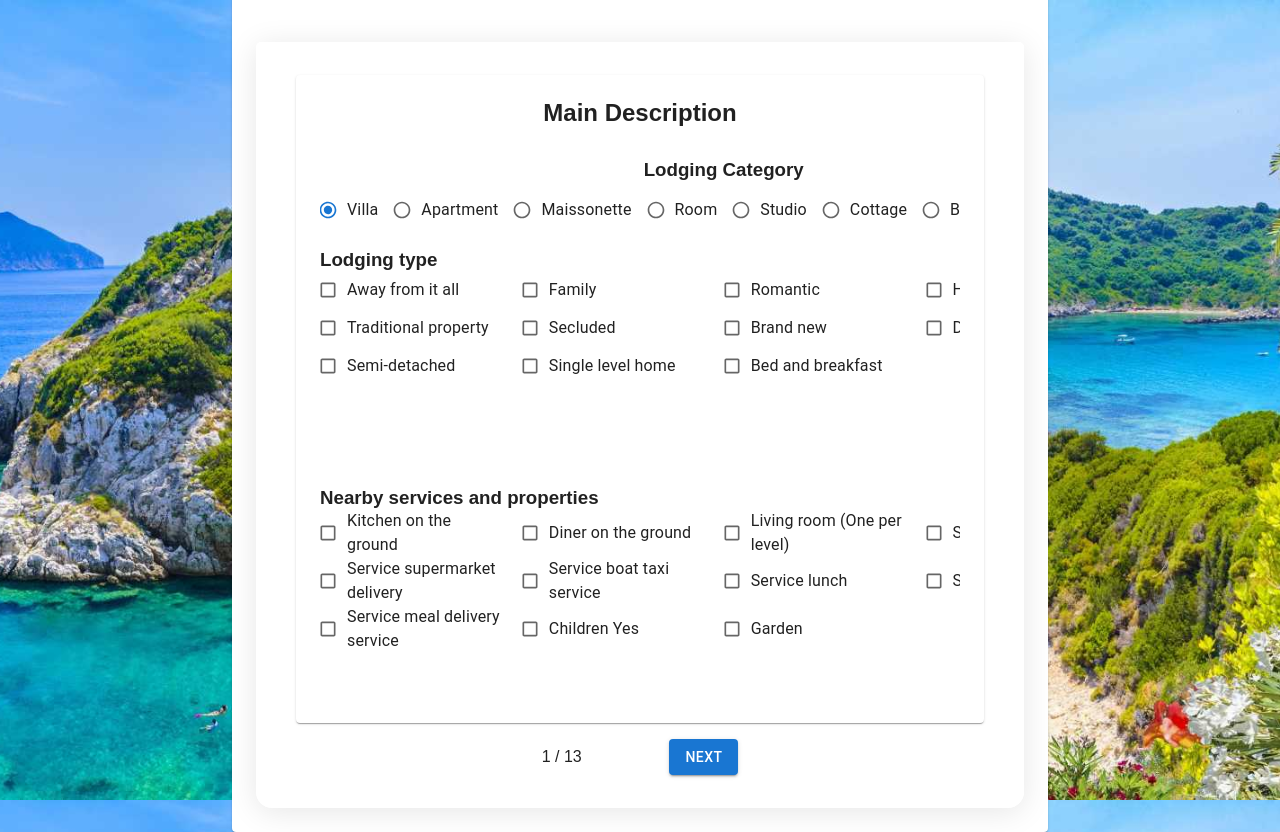
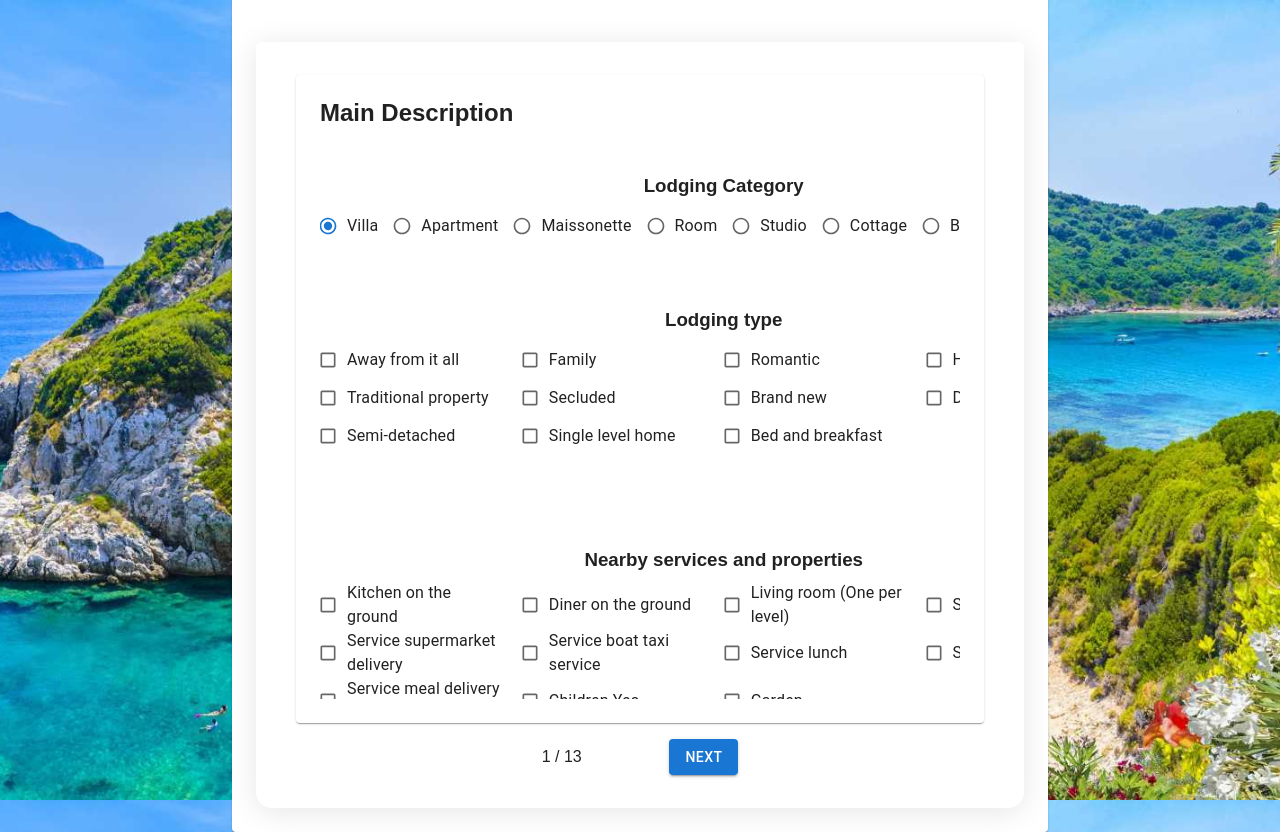
Before and after one commit to iantsene/new_owner_form, a Next.js app: page / in a window 1280 px wide. Built offline with nearby package versions, Linux system fonts and the light colour scheme.

Commit message:
Version 0.91, minor adjustments

```diff
--- a/src/app/stylesheets/card-content.scss
+++ b/src/app/stylesheets/card-content.scss
@@ -1,3 +1,9 @@
+.form-title {
+    display: flex;
+    justify-content: flex-start;
+    margin-bottom: 3rem;
+}
+
 .extra-categories{
     display: flex;
     gap: 45px;
@@ -6,17 +12,17 @@
 .category-styling{
     display: flex;
     flex-direction: column;
-    margin-bottom: 1.5rem;
+    margin-bottom: 2rem;
 }
 
 
-.main-lodging-category {
+.main-category {
 
     h3{margin-bottom: 10px;}
 
     display: block;
     text-align: center;
-    margin-bottom: 20px;
+    margin-bottom: 4rem;
 }
 
 
@@ -33,11 +39,12 @@
     gap: 0px 0px;
     grid-template-areas:
       ". . . .";
-      margin-bottom: 3rem;
+
   }
 
 .multi-options-grid {
     display: grid;
+    text-align: start;
     grid-template-columns: 1fr 1fr 1fr 1fr;
     grid-template-rows: 1fr 1fr 1fr;
     gap: 0px 0px;
@@ -45,7 +52,7 @@
     ". . . ."
     ". . . ."
     ". . . .";
-    margin-bottom: 3rem;
+
 }
 
 .bedrooms {
@@ -59,9 +66,7 @@
     gap:20px;
 }
 
-.safe-cleaning {
-    margin-bottom: 3rem;
-}
+
 
 .time-inputs {
     display: flex;
--- a/src/components/cards_content/BedsNBaths.tsx
+++ b/src/components/cards_content/BedsNBaths.tsx
@@ -67,7 +67,9 @@ export default function BedsNBaths({
       <FormGroup>
         <div className="extra-categories">
           <div className="category-styling">
-
+          <div className="main-category">
+          <h3>Bedrooms and Bathrooms details</h3>
+          </div>
               <div className="bedrooms">
 
                 <ul>
@@ -120,6 +122,7 @@ export default function BedsNBaths({
 
           </div>
 
+          <div className="main-category">
             <h3>Extras</h3>
             <ul className="multi-options-grid">
             <li><FormControlLabel control={<Checkbox size="small" checked={data.extrasBabyBath} onChange={handleCheckboxChange('extrasBabyBath')} />} label="Baby bath" /></li>
@@ -133,14 +136,16 @@ export default function BedsNBaths({
             <li><FormControlLabel control={<Checkbox size="small" checked={data.extrasChildSafetyGate} onChange={handleCheckboxChange('extrasChildSafetyGate')} />} label="Child safety gate" /></li>
             <li><FormControlLabel control={<Checkbox size="small" checked={data.cleaningProducts} onChange={handleCheckboxChange('cleaningProducts')} />} label="Cleaning products" /></li>
             </ul>
+            </div>
 
+            <div className="main-category">
             <ul>
-              <h4>Common area beds</h4>
+              <h3>Common area beds</h3>
               <li><TextField size="small" variant="standard" value={commonAreaBedOne} onChange={e => updateFields({ commonAreaBedOne: e.target.value })} label="Common area bed 1" /></li>
               <li><TextField size="small" variant="standard" value={commonAreaBedTwo} onChange={e => updateFields({ commonAreaBedTwo: e.target.value })} label="Common area bed 2" /></li>
               <li><TextField size="small" variant="standard" value={cot} onChange={e => updateFields({ cot: e.target.value })} label="Cot" /></li>
             </ul>
-
+            </div>
 
 
 
--- a/src/components/cards_content/ExtraInfo.tsx
+++ b/src/components/cards_content/ExtraInfo.tsx
@@ -18,7 +18,7 @@ export default function ExtraInfo({checkInTime, checkOutTime, luggageCheckIn, se
              <FormGroup>
             <div className="extra-categories">
 
-            <div className="category-styling">
+            <div className="main-category">
             <h3 className="cat-headers">Check-in options</h3>
 
         <ul>
@@ -38,7 +38,7 @@ export default function ExtraInfo({checkInTime, checkOutTime, luggageCheckIn, se
 
         </div>
 
-        <div className="category-styling">
+        <div className="main-category">
         <ul>
         <h3 className="cat-headers">Licenses</h3>
           <li><FormControlLabel control={<Checkbox size="small" checked={data.rentalLicense} onChange={handleCheckboxChange('rentalLicense')} />} label="Rental license" /></li>
@@ -50,7 +50,7 @@ export default function ExtraInfo({checkInTime, checkOutTime, luggageCheckIn, se
 
         </div>
 
-        <div className="category-styling">
+        <div className="main-category">
         <ul>
         <h3 className="cat-headers">Extra Parties & Eco</h3>
           <li><FormControlLabel control={<Checkbox size="small" checked={data.extraEcoHouse} onChange={handleCheckboxChange('extraEcoHouse')} />} label="Extra Eco house" /></li>
--- a/src/components/cards_content/Inside.tsx
+++ b/src/components/cards_content/Inside.tsx
@@ -78,10 +78,10 @@ export default function Inside({
 
 
 
-        <div className="category-styling">
+            <div className="main-category">
 
 
-
+            <h3>Inside options</h3>
         <ul className="multi-options-grid">
           <li><TextField id="outlined-basic" size="small" variant="standard" value={fireplaceType} onChange={e => updateFields({fireplaceType: e.target.value})} label="Fireplace type" /></li>
           <li><TextField id="outlined-basic" size="small" variant="standard" value={heatingMeans} onChange={e => updateFields({heatingMeans: e.target.value})} label="Heating means" /></li>
@@ -92,7 +92,8 @@ export default function Inside({
 
 
 
-
+        <div className="main-category">
+        <h3>Inside extras</h3>
         <ul className="multi-options-grid">
           <li><FormControlLabel control={<Checkbox size="small" checked={data.heating} onChange={handleCheckboxChange('heating')} />} label="Heating" /></li>
           <li><FormControlLabel control={<Checkbox size="small" checked={data.miniBar} onChange={handleCheckboxChange('miniBar')} />} label="Mini bar" /></li>
@@ -129,7 +130,7 @@ export default function Inside({
           <li><FormControlLabel control={<Checkbox size="small" checked={data.privateEntrance} onChange={handleCheckboxChange('privateEntrance')} />} label="Private entrance" /></li>
           <li><FormControlLabel control={<Checkbox size="small" checked={data.washerDryer} onChange={handleCheckboxChange('washerDryer')} />} label="Washer dryer" /></li>
           <li><FormControlLabel control={<Checkbox size="small" checked={data.safeBox} onChange={handleCheckboxChange('safeBox')} />} label="Safe box" /></li>
-          <li><FormControlLabel control={<Checkbox size="small" checked={data.insideJacuzzi} onChange={handleCheckboxChange('insideJacuzzi')} />} label="inside jacuzzi" /></li>
+          <li><FormControlLabel control={<Checkbox size="small" checked={data.insideJacuzzi} onChange={handleCheckboxChange('insideJacuzzi')} />} label="Inside jacuzzi" /></li>
           <li><FormControlLabel control={<Checkbox size="small" checked={data.tableTennis} onChange={handleCheckboxChange('tableTennis')} />} label="Table tennis" /></li>
           <li><FormControlLabel control={<Checkbox size="small" checked={data.snookerTable} onChange={handleCheckboxChange('snookerTable')} />} label="Snooker table" /></li>
           <li><FormControlLabel control={<Checkbox size="small" checked={data.hotWaterFromElectric} onChange={handleCheckboxChange('hotWaterFromElectric')} />} label="Hot water from electric" /></li>
@@ -144,7 +145,7 @@ export default function Inside({
           <li><FormControlLabel control={<Checkbox size="small" checked={data.freeWifi} onChange={handleCheckboxChange('freeWifi')} />} label="Free wifi" /></li>
 
         </ul>
-
+        </div>
 
 
         </div>
--- a/src/components/cards_content/Kitchen.tsx
+++ b/src/components/cards_content/Kitchen.tsx
@@ -50,18 +50,12 @@ export default function Kitchen({
     return (
         <FormWrapper title="Kitchen">
              <FormGroup>
-            <div className="extra-categories">
-
-
-
-        <div className="category-styling">
 
 
 
 
-
-
-
+            <div className="main-category">
+            <h3>Kitchen amenities</h3>
         <ul className="multi-options-grid">
           <li><FormControlLabel control={<Checkbox size="small" checked={data.microwave} onChange={handleCheckboxChange('microwave')} />} label="Microwave" /></li>
           <li><FormControlLabel control={<Checkbox size="small" checked={data.toaster} onChange={handleCheckboxChange('toaster')} />} label="Toaster" /></li>
@@ -90,50 +84,18 @@ export default function Kitchen({
           <li><FormControlLabel control={<Checkbox size="small" checked={data.extraSmallBbqOven} onChange={handleCheckboxChange('extraSmallBbqOven')} />} label="Extra small bbq oven" /></li>
           <li><FormControlLabel control={<Checkbox size="small" checked={data.breadMaker} onChange={handleCheckboxChange('breadMaker')} />} label="Bread maker" /></li>
         </ul>
-
+        </div>
+        <div className="main-category">
         <ul >
-          <h4>Extra info</h4>
+          <h3>Extra info</h3>
           <li><TextField id="outlined-basic" size="small" variant="standard" value={coffeeTypeAvailable} onChange={e => updateFields({coffeeTypeAvailable: e.target.value})} label="Coffee type available" /></li>
           <li><TextField id="outlined-basic" size="small" variant="standard" value={cookerWithFullOven} onChange={e => updateFields({cookerWithFullOven: e.target.value})} label="Cooker with full oven" /></li>
           <li><TextField id="outlined-basic" size="small" variant="standard" value={fridgeOrFreezer} onChange={e => updateFields({fridgeOrFreezer: e.target.value})} label="Fridge/Freezer" /></li>
         </ul>
 
-
-
-
-
-
-
-
-
-
-
-
-
-
-
-
-
-
-
-
-
-
-
-
-
-
-
-
         </div>
 
 
-
-
-
-
-
-        </div>
         </FormGroup>
         </FormWrapper>
         )
--- a/src/components/cards_content/Location.tsx
+++ b/src/components/cards_content/Location.tsx
@@ -65,7 +65,7 @@ gpsLongitude,
              <FormGroup>
 
 
-            <div className="category-styling">
+             <div className="main-category">
         <h3>Location details</h3>
         <ul className="multi-options-grid">
           <li><FormControlLabel control={<Checkbox size="small" checked={data.resort} onChange={handleCheckboxChange('resort')} />} label="Resort" /></li>
@@ -79,8 +79,8 @@ gpsLongitude,
         </ul>
         </div>
 
-            <div className="category-styling">
-              <h3>Distance to services and POIs</h3>
+        <div className="main-category">
+              <h3>Distance to services and points of interest</h3>
                 <ul className="multi-options-grid">
                   <li><TextField size="small" label="Closest beach" variant="standard" value={closestBeach} onChange={e => updateFields({closestBeach : e.target.value})} /></li>
                   <li><TextField size="small" label="Distance to shops" variant="standard" value={distanceToShops} onChange={e => updateFields({distanceToShops : e.target.value})} /></li>
--- a/src/components/cards_content/MainDescription.tsx
+++ b/src/components/cards_content/MainDescription.tsx
@@ -52,7 +52,7 @@ export default function MainDescription({
     <FormWrapper title="Main Description">
 
       <FormGroup>
-          <div className="main-lodging-category">
+          <div className="main-category">
             <h3>Lodging Category</h3>
             <FormControl>
               <FormLabel id="lodge-label"></FormLabel>
@@ -78,8 +78,8 @@ export default function MainDescription({
             </FormControl>
           </div>
 
+          <div className="main-category">
 
-          <div className="category-styling">
             <h3>Lodging type</h3>
             <ul className="multi-options-grid">
               <li><FormControlLabel control={<Checkbox size="small" checked={data.awayFromItAll} onChange={handleCheckboxChange('awayFromItAll')} />} label="Away from it all" /></li>
@@ -94,21 +94,11 @@ export default function MainDescription({
               <li><FormControlLabel control={<Checkbox size="small" checked={data.singleLevelHome} onChange={handleCheckboxChange('singleLevelHome')} />} label="Single level home" /></li>
               <li><FormControlLabel control={<Checkbox size="small" checked={data.privateResidence} onChange={handleCheckboxChange('privateResidence')} />} label="Bed and breakfast" /></li>
             </ul>
+          </div>
 
 
+          <div className="main-category">
 
-
-
-
-
-
-
-
-
-
-
-          </div>
-          <div className="category-styling">
             <h3>Nearby services and properties</h3>
             <ul className="multi-options-grid">
               <li><FormControlLabel control={<Checkbox size="small" checked={data.kitchenGround} onChange={handleCheckboxChange('kitchenGround')} />} label="Kitchen on the ground" /></li>
@@ -123,19 +113,11 @@ export default function MainDescription({
               <li><FormControlLabel control={<Checkbox size="small" checked={data.childrenYes} onChange={handleCheckboxChange('childrenYes')} />} label="Children Yes" /></li>
               <li><FormControlLabel control={<Checkbox size="small" checked={data.garden} onChange={handleCheckboxChange('garden')} />} label="Garden" /></li>
             </ul>
+            </div>
 
 
+          <div className="main-category">
 
-
-
-
-
-
-
-
-
-          </div>
-          <div className="category-styling">
             <h3>Living space and lodging information</h3>
             <ul>
               <li><TextField id="outlined-basic" size="small" label="Area of the house in m2" variant="standard" value={areaOfTheHouseInM2} onChange={e => updateFields({ areaOfTheHouseInM2: e.target.value })} /></li>
--- a/src/components/cards_content/Outside.tsx
+++ b/src/components/cards_content/Outside.tsx
@@ -60,9 +60,10 @@ export default function Outside({
         <FormWrapper title="Outside">
              <FormGroup>
 
-            <div className="category-styling">
+             <div className="main-category">
 
 
+        <h3>Outside main features</h3>
         <ul className="multi-options-grid">
           <li><FormControlLabel control={<Checkbox size="small" checked={data.garden} onChange={handleCheckboxChange('garden')} />} label="Garden" /></li>
           <li><FormControlLabel control={<Checkbox size="small" checked={data.garage} onChange={handleCheckboxChange('garage')} />} label="Garage" /></li>
@@ -100,7 +101,7 @@ export default function Outside({
         </ul>
 
         </div>
-        <div className="category-styling">
+        <div className="main-category">
         <h3>Ouside extras</h3>
         <ul className="multi-options-grid">
           <li><TextField id="outlined-basic" size="small" label="Parking available" variant="standard" value={parkingAvailable} onChange={e => updateFields({parkingAvailable: e.target.value})} /></li>
--- a/src/components/cards_content/Pool.tsx
+++ b/src/components/cards_content/Pool.tsx
@@ -41,7 +41,7 @@ export default function Pool({
              <FormGroup>
 
 
-            <div className="category-styling">
+             <div className="main-category">
               <h3>Pool amenities & properties</h3>
 
           <ul className="multi-options-grid">
@@ -65,7 +65,7 @@ export default function Pool({
 
 
         </div>
-
+        <div className="main-category">
         <h3>Pool dimensions</h3>
         <ul className="multi-options-grid">
           <li><TextField id="outlined-basic" size="small" label="Min width" variant="standard" value={minWidth} onChange={e => updateFields({minWidth: e.target.value})} /></li>
@@ -73,7 +73,7 @@ export default function Pool({
           <li><TextField id="outlined-basic" size="small" label="Min depth" variant="standard" value={minDepth} onChange={e => updateFields({minDepth: e.target.value})} /></li>
           <li><TextField id="outlined-basic" size="small" label="Max depth" variant="standard" value={maxdepth} onChange={e => updateFields({maxdepth: e.target.value})} /></li>
         </ul>
-
+        </div>
 
 
 
--- a/src/components/cards_content/Views.tsx
+++ b/src/components/cards_content/Views.tsx
@@ -50,7 +50,7 @@ viewVineyardView,
 
 
 
-        <div className="category-styling">
+            <div className="main-category">
         <h3>View of lodging</h3>
         <ul className="multi-options-grid">
           <li><FormControlLabel control={<Checkbox size="small" checked={data.viewBeachView} onChange={handleCheckboxChange('viewBeachView')} />} label="Beach view" /></li>
--- a/src/components/form_components/FormWrapper.tsx
+++ b/src/components/form_components/FormWrapper.tsx
@@ -10,7 +10,7 @@ export default function FormWrapper({ title, children}: FormWrapperProps) {
     return (
         <Paper className="paper" sx={{ p: 3 }}>
         <div className="form-foreground" >
-        <h2 className="formTitle">{title}</h2>
+        <h2 className="form-title">{title}</h2>
         <div className="formChildren">{children}</div>
         </div>
         </Paper>
```
Also changed, not shown: src/components/cards_content/Amenities.tsx (+20 -15 lines).
